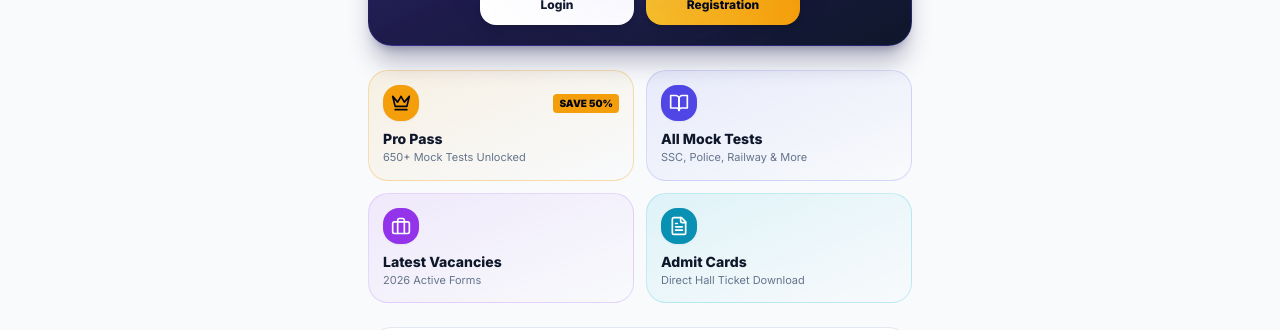
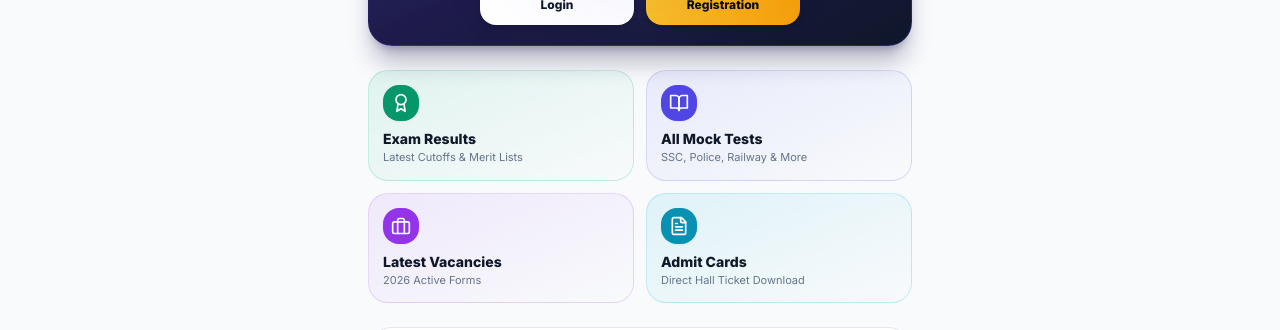
Before and after one commit to supportsarkarispark-create/sarkarispark, a Next.js app in the folder frontend/: page /account in a window 1280 px wide. Shown: the part 373-703 px from the top of the page. Built offline with nearby package versions, Linux system fonts and the light colour scheme; no server answers.

Commit message:
fix(nav): hide Pro Pass symbol and text on account and nav when user is not logged in

```diff
--- a/frontend/src/app/account/page.tsx
+++ b/frontend/src/app/account/page.tsx
@@ -170,6 +170,7 @@ export default function AccountPage() {
 
           {/* Quick 2x2 Feature Cards */}
           <div className="grid grid-cols-2 gap-3 mb-6">
+            {user ? (
               <Link
                 href="/payment"
                 className="p-3.5 rounded-2xl bg-gradient-to-br from-amber-500/10 via-amber-500/5 to-transparent border border-amber-500/30 hover:border-amber-500/50 transition-all flex flex-col justify-between group"
@@ -191,6 +192,24 @@ export default function AccountPage() {
                   </p>
                 </div>
               </Link>
+            ) : (
+              <Link
+                href="/results"
+                className="p-3.5 rounded-2xl bg-gradient-to-br from-emerald-500/10 via-emerald-500/5 to-transparent border border-emerald-500/20 hover:border-emerald-500/40 transition-all flex flex-col justify-between group"
+              >
+                <div className="w-9 h-9 rounded-xl bg-emerald-600 text-white flex items-center justify-center shadow-sm group-hover:scale-105 transition-transform mb-2">
+                  <Award className="w-5 h-5" />
+                </div>
+                <div>
+                  <p className="font-extrabold text-sm text-slate-900 dark:text-white group-hover:text-emerald-600 transition-colors">
+                    Exam Results
+                  </p>
+                  <p className="text-[11px] text-slate-500 dark:text-slate-400">
+                    Latest Cutoffs & Merit Lists
+                  </p>
+                </div>
+              </Link>
+            )}
 
             <Link
               href="/exams"
--- a/frontend/src/components/layout/Navbar.tsx
+++ b/frontend/src/components/layout/Navbar.tsx
@@ -360,7 +360,8 @@ export default function Navbar() {
                   )
                 })}
 
-                {/* Pro Pass Highlight in Drawer */}
+                {/* Pro Pass Highlight in Drawer - Only for Logged In Users */}
+                {user && (
                   <Link
                     href="/payment"
                     className="flex items-center space-x-3 py-2.5 px-3.5 rounded-xl text-sm font-bold bg-gradient-to-r from-amber-500/15 via-purple-500/15 to-indigo-500/15 border border-amber-500/30 text-amber-700 dark:text-amber-300 shadow-xs"
@@ -370,6 +371,7 @@ export default function Navbar() {
                     <span className="flex-1">Get Pro Pass</span>
                     <span className="text-[10px] uppercase font-black px-1.5 py-0.5 bg-amber-500 text-slate-950 rounded-md">Save 50%</span>
                   </Link>
+                )}
 
                 {/* Admin Link if authorized */}
                 {user && (user.role === "admin" || user.role === "superadmin") && (
@@ -439,7 +441,8 @@ export default function Navbar() {
                 <span className="text-[10px] leading-tight font-medium">Exams</span>
               </Link>
 
-              {/* 3. Pro Pass (Center Cylindrical Highlight) */}
+              {/* 3. Center Highlight: Pro Pass if logged in, Admit Cards if logged out */}
+              {user ? (
                 <Link
                   href="/payment"
                   className="flex flex-col items-center justify-center py-0.5 -mt-3.5 group"
@@ -451,6 +454,19 @@ export default function Navbar() {
                     Pro
                   </span>
                 </Link>
+              ) : (
+                <Link
+                  href="/admitcards"
+                  className="flex flex-col items-center justify-center py-0.5 -mt-3.5 group"
+                >
+                  <div className="w-11 h-11 rounded-full bg-gradient-to-tr from-indigo-600 via-purple-600 to-blue-600 text-white flex items-center justify-center shadow-lg shadow-indigo-500/35 border-2 border-background group-hover:scale-105 transition-transform">
+                    <FileText className="h-5 w-5" />
+                  </div>
+                  <span className="text-[9px] font-bold text-indigo-600 dark:text-indigo-400 mt-0.5 uppercase tracking-wide">
+                    Admit Card
+                  </span>
+                </Link>
+              )}
 
               {/* 4. Jobs */}
               <Link
```
Lines whose indentation alone changed are shown as unchanged.
